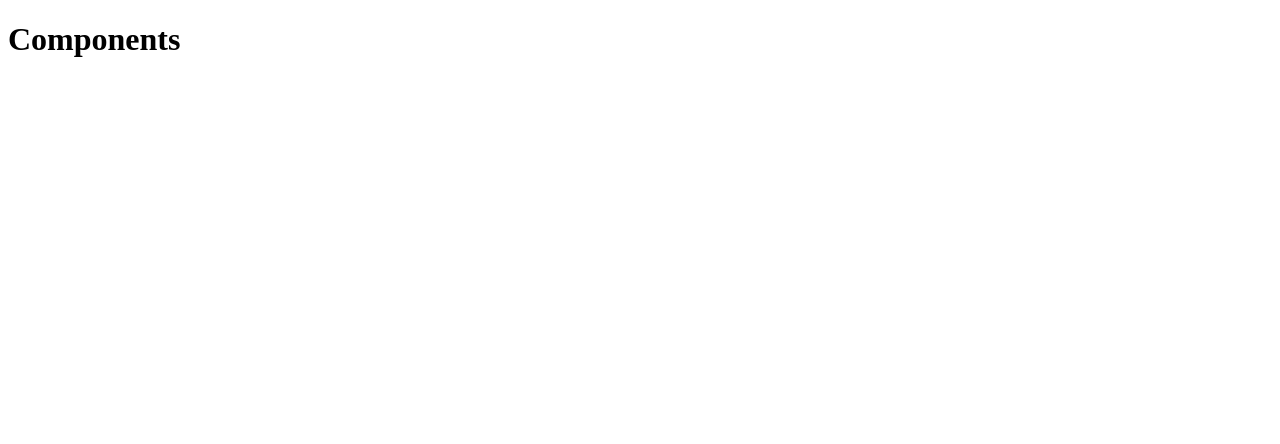
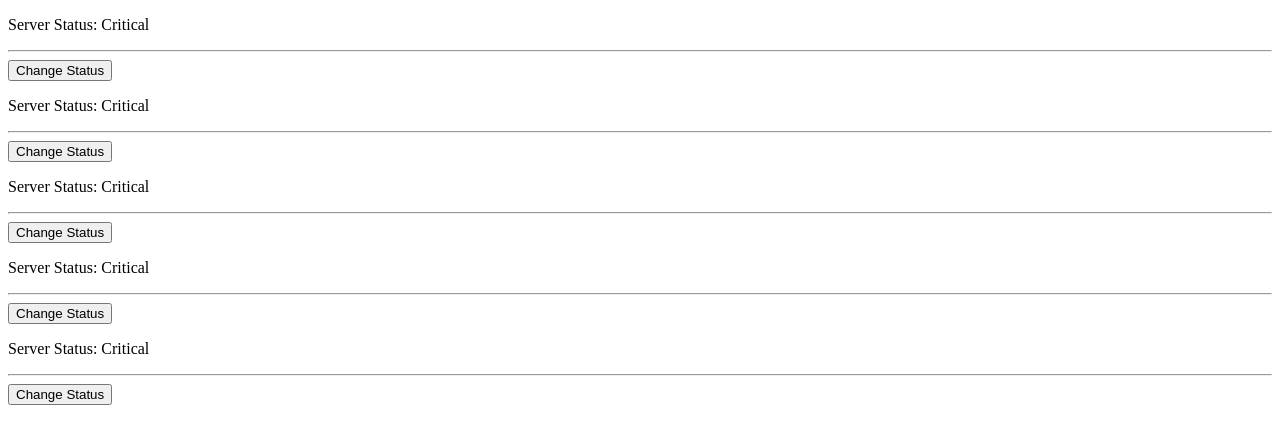
Before and after one commit to Julia-Volkova/Vue-example, a Vue app in the folder vue-cli/: page / in a window 1280 px wide. Shown: the top 444 px of the page. Built offline with nearby package versions, Linux system fonts and the light colour scheme.

Commit message:
Create local & global component in project

```diff
--- a/vue-cli/src/App.vue
+++ b/vue-cli/src/App.vue
@@ -1,20 +1,10 @@
 <template>
-  <div class="container">
-    <div class="row">
-      <div class="col-xs-12 col-sm-8 col-sm-offset-2 col-md-6 col-md-offset-3">
-        <h1>Components</h1>
-
-      </div>
-    </div>
-  </div>
+  <app-servers></app-servers>
 </template>
 
 <script>
-export default {
-
-}
 </script>
 
-<style lang="scss">
+<style>
 
 </style>
--- /dev/null
+++ b/vue-cli/src/Home.vue
@@ -0,0 +1,15 @@
+<template>
+  <div>
+    <app-server-status v-for="server in 5"></app-server-status>
+  </div>
+</template>
+
+<script>
+  import ServerStatus from './ServerStatus.vue';
+
+  export default {
+    components: {
+      'app-server-status': ServerStatus
+    }
+  }
+</script>
--- /dev/null
+++ b/vue-cli/src/ServerStatus.vue
@@ -0,0 +1,22 @@
+<template>
+  <div>
+    <p>Server Status: {{ status }}</p>
+    <hr>
+    <button @click="changeStatus">Change Status</button>
+  </div>
+</template>
+
+<script>
+  export default {
+    data: function () {
+      return {
+        status: 'Critical'
+      }
+    },
+    methods: {
+      changeStatus() {
+        this.status = 'Normal';
+      }
+    }
+  }
+</script>
--- a/vue-cli/src/main.js
+++ b/vue-cli/src/main.js
@@ -1,7 +1,11 @@
 import Vue from 'vue'
 import App from './App.vue'
+import Home from './Home.vue'
+
+// Global component
+Vue.component('app-servers', Home);
 
 new Vue({
   el: '#app',
   render: h => h(App)
-})
+});
```
